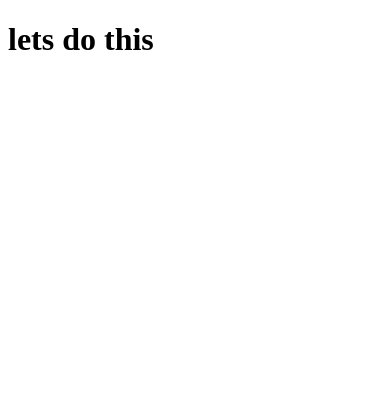
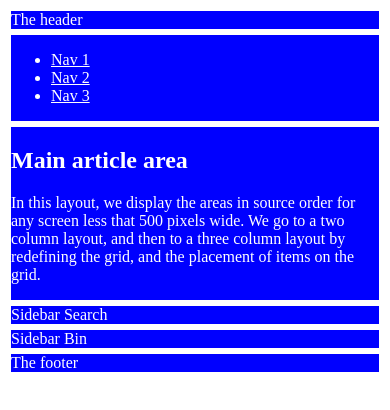
Before and after one commit to Nolanws1/inHouse, a React (Create React App) app in the folder client/: page / in a window 390 px wide. Shown: the top 410 px of the page. Built offline with nearby package versions, Linux system fonts and the light colour scheme.

Commit message:
mobile layout gride template areas

```diff
--- a/client/src/App.js
+++ b/client/src/App.js
@@ -1,12 +1,13 @@
 import React from 'react';
 import { StoreProvider } from "./utils/GlobalState";
 //import { BrowserRouter as Router, Route, Switch } from "react-router-dom";
+import FloorPlanLayout from "./components/FloorPlanLayout";
 
 function App() {
   return (
 
     <StoreProvider>
-      <h1>lets do this</h1>
+      <FloorPlanLayout />
     </StoreProvider>
   );
 }
--- a/client/src/components/FloorPlanLayout/index.css
+++ b/client/src/components/FloorPlanLayout/index.css
@@ -0,0 +1,57 @@
+.main-head {
+    grid-area: header;
+    background-color: blue;
+    border: solid white;
+    color: white;
+  }
+
+  .content {
+    grid-area: content;
+    background-color: blue;
+    border: solid white;
+    color: white;
+  }
+
+  .main-nav {
+    grid-area: nav;
+    background-color: blue;
+    border: solid white;
+    color: white;
+  }
+
+  .side {
+    grid-area: sidebar;
+    background-color: blue;
+    border: solid white;
+    color: white;
+  }
+
+  .ad {
+    grid-area: ad;
+    background-color: blue;
+    border: solid white;
+    color: white;
+  }
+
+  .main-footer {
+    grid-area: footer;
+    background-color: blue;
+    border: solid white;
+    color: white;
+  }
+
+  .wrapper {
+    display: grid;
+    gap: 20px;
+    grid-template-areas:
+      "header"
+      "nav"
+      "content"
+      "sidebar"
+      "ad"
+      "footer";
+  }
+
+  a {
+      color: white;
+  }
--- a/client/src/components/FloorPlanLayout/index.js
+++ b/client/src/components/FloorPlanLayout/index.js
@@ -17,7 +17,7 @@ function FloorPlanLayout() {
                 <p>In this layout, we display the areas in source order for any screen less that 500 pixels wide. We go to a two column layout, and then to a three column layout by redefining the grid, and the placement of items on the grid.</p>
             </article>
             <aside className="side">Sidebar Search</aside>
-            <div className="ad">Sidebar Current Bin</div>
+            <div className="ad">Sidebar Bin</div>
             <footer className="main-footer">The footer</footer>
         </div>
     );
```
